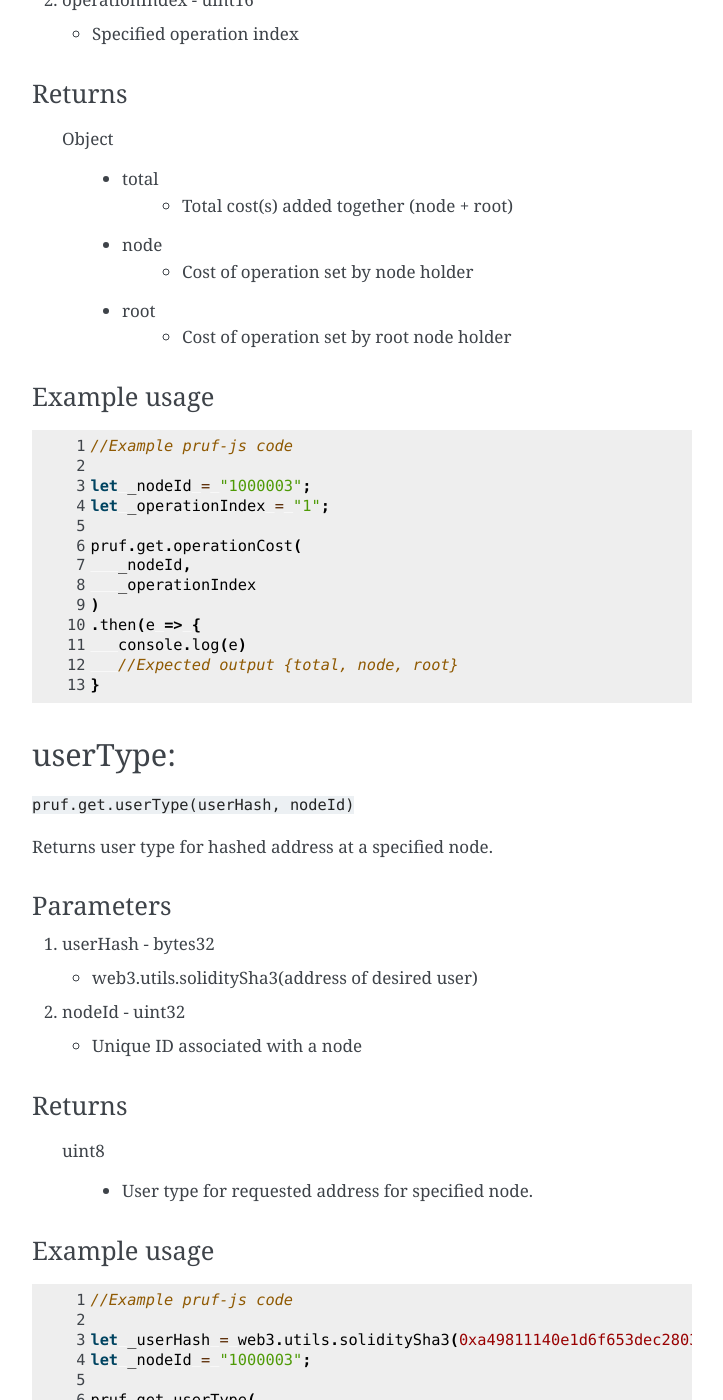
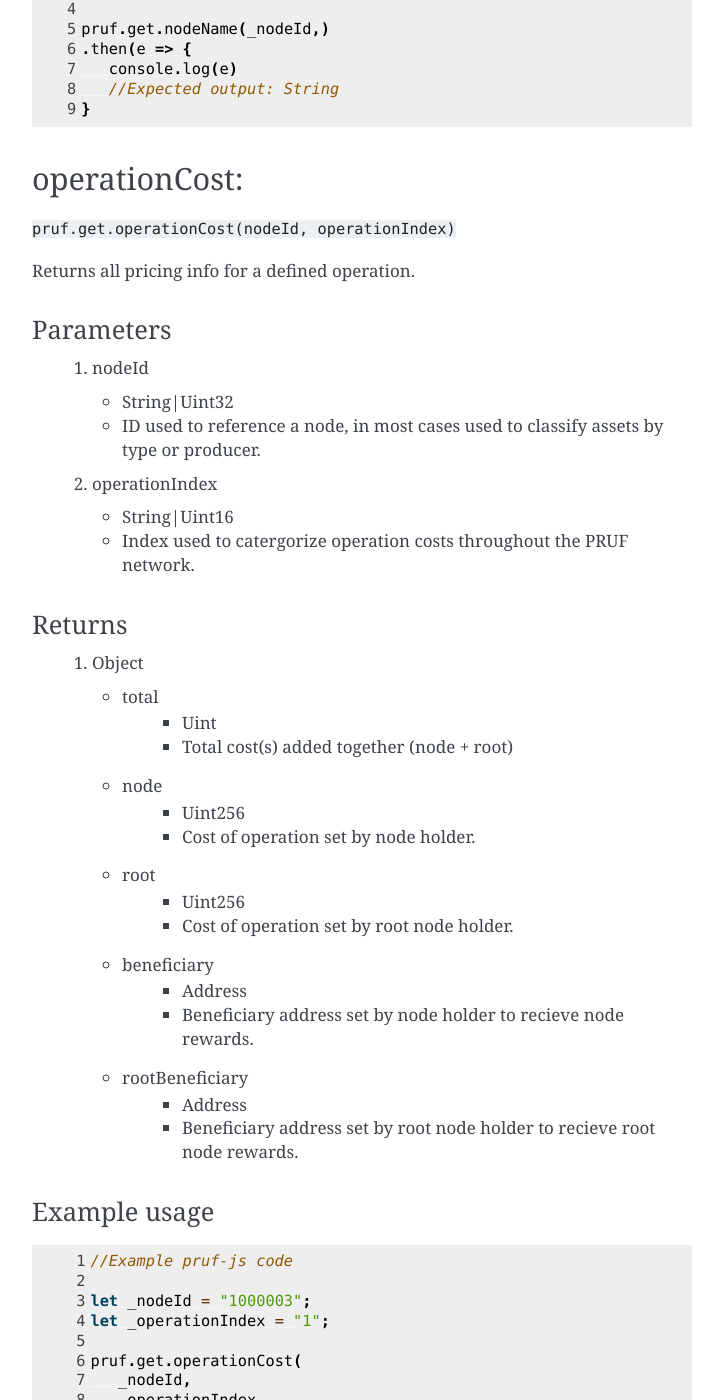
Before and after one commit to jamesBsmyth/pruf_js, a Sphinx documentation site: the page built from DOCS/index.rst, in a window 1280 px wide and 1400 px high, scrolled down 30783 px. Shown: the whole window, without its empty margins (388-1111 px from the left). Built offline with Sphinx 7.4.7, drawn with Linux system fonts in a browser that asks for light colours; some of the changed text lies outside the part shown.

Commit message:
wip .get docs

```diff
--- a/DOCS/index.rst
+++ b/DOCS/index.rst
@@ -1417,13 +1417,16 @@
 
 Parameters
 """""""""""
-1. assetId - Bytes32
-* Hash built from individual inputs which is used to identify the asset on the network
+   1. assetId
+
+      * String|Bytes32
+      * Hash built from individual inputs which is used to identify the asset on the network.
 
 Returns
 """""""""""
    1. Boolean
 
+      * True/False
       * If returned value is true, the asset exists. If false, asset does not exist.
 
 
@@ -1456,13 +1459,16 @@
 
 Parameters
 """""""""""
-1. name - String
-* Unique name for nodes used throughout the network
+   1. name
+
+      * String
+      * Name which will be associated with the node and assets minted under it
 
 Returns
 """""""""""
    1. Boolean
 
+      * True/False
       * If returned value is true, the node name is available. If false, the name is already in use, therefore unavailable.
 
 
@@ -1495,15 +1501,17 @@
 
 Parameters
 """""""""""
-None
+   None
 
 Returns
 """""""""""
    1. Object
 
-      * currentNodeIndex - uint256
+      * currentNodeIndex
+         * Uint256
          * Current index position of nodes. Next node to be minted will be index (currentNodeIndex + 1).
-      * currentNodePrice - uint256
+      * currentNodePrice
+         * Uint256
          * Current Node price in PRUF (zero decimals).
 
 Example usage
@@ -1531,31 +1539,41 @@
 
 Parameters
 """""""""""
-   1. nodeId - uint32
-
-      * Index of desired node
+   1. nodeId
+
+      * String|Uint32
+      * ID used to reference a node, in most cases used to classify assets by type or producer.
 
 Returns
 """""""""""
    1. Object
 
-      * name - string
-         * Current name of nodes.
-      * root - uint32
+      * name
+         * String
+         * Current name of node.
+      * root
+         * Uint32
          * Current root node of node.
-      * custodyType - uint8
+      * custodyType
+         * Uint8
          * Current custody type of node.
-      * managementType - uint8
+      * managementType
+         * Uint8
          * Current management type of node.
-      * storageProvider - uint8
+      * storageProvider
+         * Uint8
          * Current storage provider of node.
-      * discount - uint32
+      * discount
+         * Uint32
          * Current discount of node.
-      * referenceAddress - address
+      * referenceAddress
+         * Address
          * Current reference address of node.
-      * switches - uint8
+      * switches
+         * Uint8
          * Current switch data of node.
-      * extData - bytes32
+      * extData
+         * Bytes32
          * Current attatched extended data of node.
 
 Example usage
@@ -1566,9 +1584,7 @@
 
    //Example pruf-js code
 
-   pruf.get.nodeData(
-   _nodeId
-   )
+   pruf.get.nodeData(_nodeId)
    .then(e => {
       console.log(e)
       //Expected output {name,
@@ -1593,13 +1609,14 @@
 
 Parameters
 """""""""""
-1. nodeId - uint32
-
-   * Unique ID associated with a node
+   1. nodeId
+
+      * String|Uint32
+      * ID used to reference a node, in most cases used to classify assets by type or producer.
 
 Returns
 """""""""""
-   String
+   1. String
 
       * Name attatched to desired node.
 
@@ -1614,12 +1631,10 @@
 
    let _nodeId = "1000003";
 
-   pruf.get.nodeName(
-      _nodeId,
-   )
+   pruf.get.nodeName(_nodeId,)
    .then(e => {
       console.log(e)
-      //Expected output: node name
+      //Expected output: String
    }
 
 
@@ -1634,24 +1649,35 @@
 
 Parameters
 """""""""""
-1. nodeId - uint32
-
-   * Unique ID associated with a node
-
-2. operationIndex - uint16
-
-   * Specified operation index
+   1. nodeId
+
+      * String|Uint32
+      * ID used to reference a node, in most cases used to classify assets by type or producer.
+
+   2. operationIndex
+
+      * String|Uint16
+      * Index used to catergorize operation costs throughout the PRUF network.
 
 Returns
 """""""""""
-   Object
+   1. Object
 
       * total
+         * Uint
          * Total cost(s) added together (node + root)
       * node
-         * Cost of operation set by node holder
+         * Uint256
+         * Cost of operation set by node holder.
       * root
-         * Cost of operation set by root node holder
+         * Uint256
+         * Cost of operation set by root node holder.
+      * beneficiary
+         * Address
+         * Beneficiary address set by node holder to recieve node rewards.
+      * rootBeneficiary
+         * Address
+         * Beneficiary address set by root node holder to recieve root node rewards.
 
 
 Example usage
@@ -1671,7 +1697,7 @@
    )
    .then(e => {
       console.log(e)
-      //Expected output {total, node, root}
+      //Expected output {total, node, root, beneficiary, rootBeneficiary}
    }
 
 
@@ -1679,23 +1705,25 @@
 userType:
 ----------
 
-``pruf.get.userType(userHash, nodeId)``
-
-Returns user type for hashed address at a specified node.
-
-Parameters
-"""""""""""
-1. userHash - bytes32
-
-   * web3.utils.soliditySha3(address of desired user)
-
-2. nodeId - uint32
-
-   * Unique ID associated with a node
+``pruf.get.userType(address, nodeId)``
+
+Returns user type for address at a specified node.
+
+Parameters
+"""""""""""
+   1. address
+
+         * String|Address
+         * Address of node authorized user
+
+   2. nodeId
+
+      * String|Uint32
+      * ID used to reference a node, in most cases used to classify assets by type or producer.
 
 Returns
 """""""""""
-   uint8
+   1. Uint8
 
       * User type for requested address for specified node.
 
@@ -1708,16 +1736,16 @@
 
    //Example pruf-js code
 
-   let _userHash = web3.utils.soliditySha3(0xa49811140e1d6f653dec28037be0924c811c4538)
+   let _address = "0xa49811140e1d6f653dec28037be0924c811c4538"
    let _nodeId = "1000003";
 
    pruf.get.userType(
-      _userHash,
+      address,
       _nodeId,
    )
    .then(e => {
       console.log(e)
-      //Expected output: uint8
+      //Expected output: Uint8
    }
 
 
@@ -1755,7 +1784,7 @@
    pruf.get.nodeId(_name)
    .then(e => {
       console.log(e)
-      //Expected output: uint32
+      //Expected output: Uint32
    }
 
 
@@ -1763,21 +1792,28 @@
 isSameRoot:
 ----------
 
-``pruf.get.isSameRoot(name)``
-
-Returns whether two nodes have the same root node.
-
-Parameters
-"""""""""""
-1. name - string
-
-   * Name of node
+``pruf.get.isSameRoot(nodeId1, nodeId2)``
+
+Returns whether two nodes are connected to the same root node.
+
+Parameters
+"""""""""""
+   1. nodeId1
+
+      * String|Uint32
+      * ID used to reference a node, in most cases used to classify assets by type or producer.
+
+   2. nodeId2
+
+      * String|Uint32
+      * ID used to reference a node, in most cases used to classify assets by type or producer.
 
 Returns
 """""""""""
-   uint32
-
-      * NodeId attatched to given node name.
+   1. Boolean
+
+      * True/False
+      * If true, both nodes have the same root node. If false, the nodes have different root nodes.
 
 
 Example usage
```
Also changed, not shown: other parts of DOCS/index.rst (+10 -8 lines), pruf.js, 5 other files.
